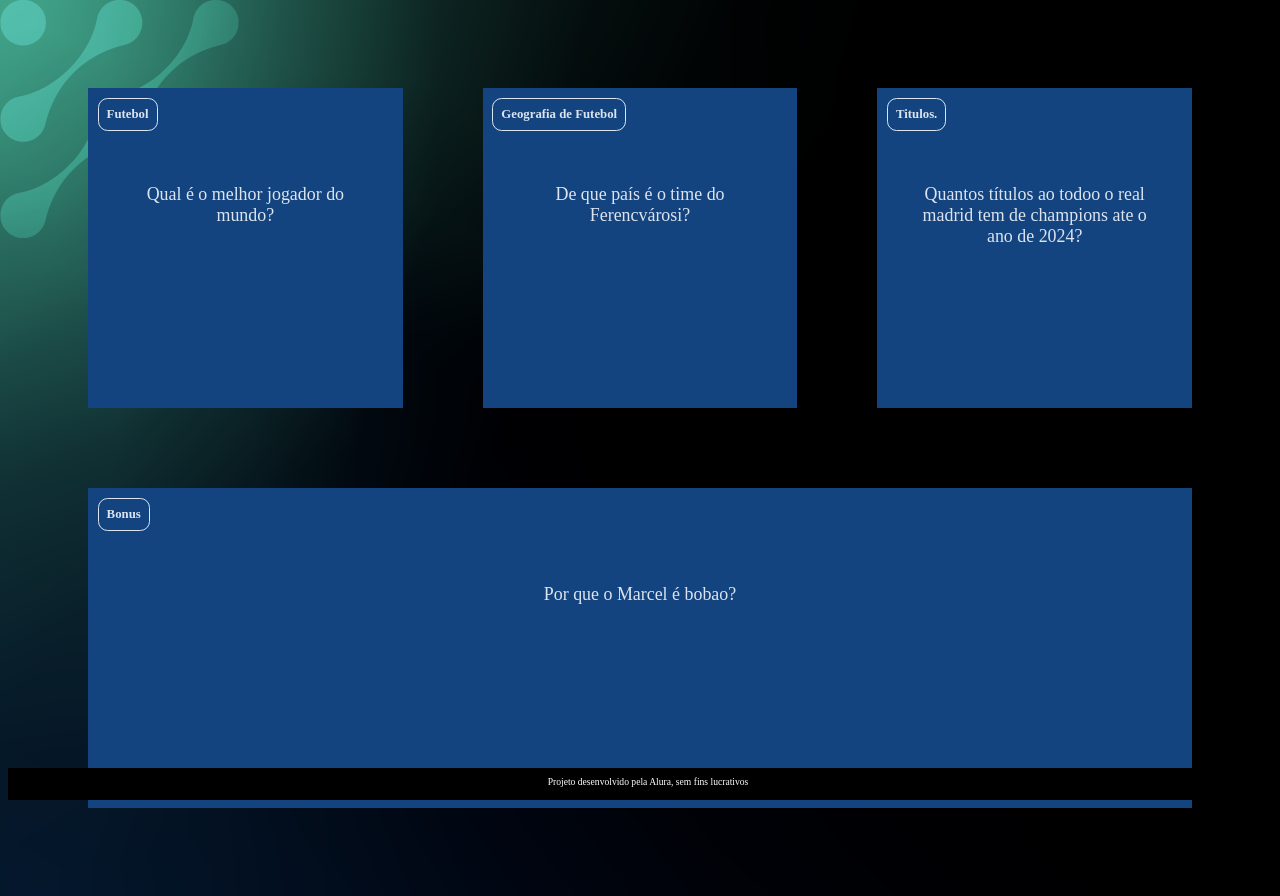
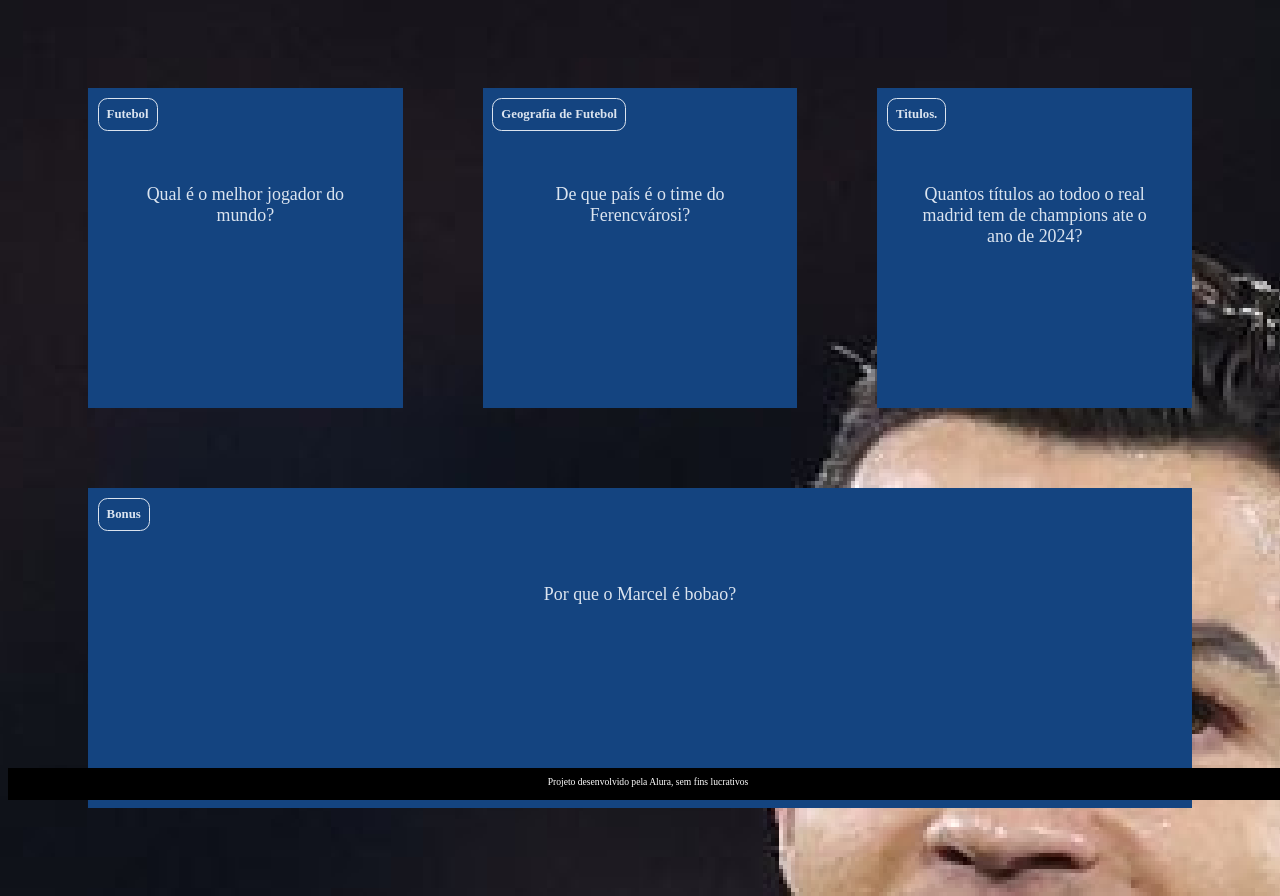
Before and after one commit to Cr7foda/perguntas, a plain HTML site: page index.html in a window 1280 px wide. Drawn offline with Linux system fonts and the light colour scheme.

Commit message:
Update style.css

```diff
--- a/assets/style.css
+++ b/assets/style.css
@@ -5,7 +5,7 @@
 }
 
 body {
-    background: url('img/bg-desktop.webp');
+    background: url('img/assets_img_bg-desktop.webp.png');
     font-family: Bai Jamjuree;
 }
 
```
